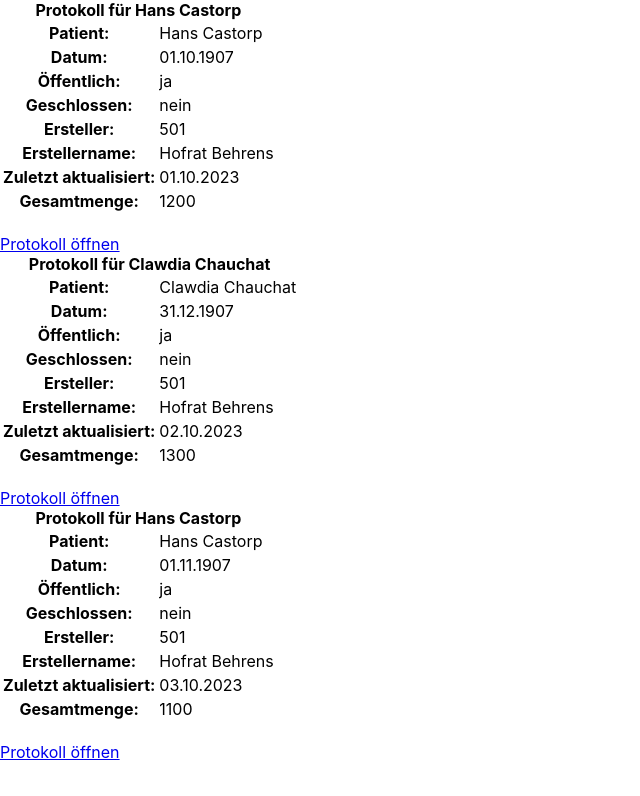
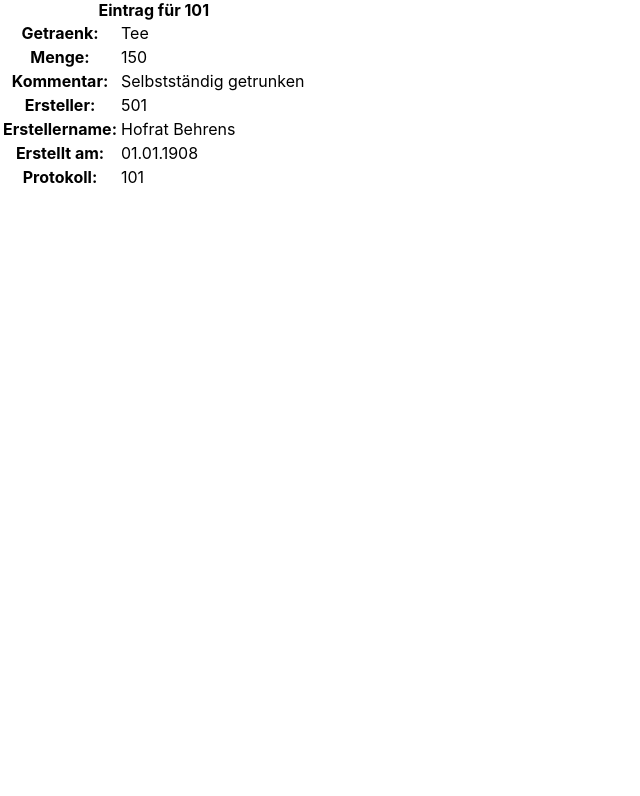
Before and after one commit to LuluStieper/spa-project, a React (Create React App) app: page /eintraege/1 in a window 1280 px wide. Shown: the top 796 px of the page, without its empty margins (0-640 px from the left). Built offline with nearby package versions, Linux system fonts and the light colour scheme.

Commit message:
PageEintrag

```diff
--- a/src/App.tsx
+++ b/src/App.tsx
@@ -26,7 +26,7 @@ function App() {
       <Routes>
         <Route path="/" element={<PageIndex />}/>
         <Route path="/protokoll/:protokollId" element={<PageProtokoll />}/>
-        <Route path="/eintrag/:eintragId"element={<PageEintrag />}/>
+        <Route path="/eintraege/:eintragId"element={<PageEintrag />}/>
         <Route path="/admin" element={<PageAdmin />}/>
         <Route path="/prefs" element={<PagePrefs />}/>
         <Route path="*" element={<PageIndex />} />
--- a/src/backend/api.ts
+++ b/src/backend/api.ts
@@ -49,13 +49,32 @@ export async function getProtokoll(protokollId: string): Promise<ProtokollResour
         try {
             const response = await fetch(`https://localhost:3000/protokoll/${protokollId}`);
             if (!response.ok) {
-                throw new Error(`Fehler beim Laden der Protokolle: ${response.statusText}`);
+                throw new Error(`Fehler beim Laden des Protokolles: ${response.statusText}`);
             }
             const data: ProtokollResource = await response.json();
             return data;
         } catch (error) {
-            console.error("Fehler beim Laden der Protokolle:", error);
+            console.error("Fehler beim Laden des Protokolles:", error);
             throw error;
         }
     }
 }
+
+export async function getEintrag(eintragId: string): Promise<EintragResource> {
+    if (process.env.REACT_APP_REAL_FETCH!=='true') {
+        await new Promise(r => setTimeout(r, 700));
+        return Promise.resolve(eintraege[0]);
+    } else {
+        try {
+            const response = await fetch(`https://localhost:3000/eintrag/${eintragId}`);
+            if (!response.ok) {
+                throw new Error(`Fehler beim Laden des Eintrags: ${response.statusText}`);
+            }
+            const data: EintragResource = await response.json();
+            return data;
+        } catch (error) {
+            console.error("Fehler beim Laden des Eintrags:", error);
+            throw error;
+        }
+    }
+}
--- /dev/null
+++ b/src/components/Eintrag.tsx
@@ -0,0 +1,48 @@
+import { EintragResource, ProtokollResource } from "../Resources";
+
+export function Eintrag (
+    props:  { eintrag: EintragResource }
+) {
+    const eintrag = props.eintrag;
+
+    return (
+        <div>
+
+            <table>
+                <caption><b>Eintrag für {eintrag.protokoll}</b></caption>
+                <tbody>
+                    <tr>
+                        <th>Getraenk:</th>
+                        <td>{eintrag.getraenk}</td>
+                    </tr>
+                    <tr>
+                        <th>Menge:</th>
+                        <td>{eintrag.menge}</td>
+                    </tr>
+                    <tr>
+                        <th>Kommentar:</th>
+                        <td>{eintrag.kommentar}</td>
+                    </tr>
+                    <tr>
+                        <th>Ersteller:</th>
+                        <td>{eintrag.ersteller}</td>
+                    </tr>
+                    <tr>
+                        <th>Erstellername:</th>
+                        <td>{eintrag.erstellerName}</td>
+                    </tr>
+                    <tr>
+                        <th>Erstellt am:</th>
+                        <td>{eintrag.createdAt}</td>
+                    </tr>
+                    <tr>
+                        <th>Protokoll:</th>
+                        <td>{eintrag.protokoll}</td>
+                    </tr>
+                </tbody>
+            </table>
+            <br />
+
+        </div>
+    )
+}
--- a/src/components/PageEintrag.tsx
+++ b/src/components/PageEintrag.tsx
@@ -1,3 +1,42 @@
+import { useEffect, useState } from "react";
+import { useParams } from "react-router-dom";
+import { EintragResource } from "../Resources";
+import { getEintrag } from "../backend/api";
+import { LoadingIndicator } from "./LoadingIndicator";
+import { Eintrag } from "./Eintrag";
+
 export function PageEintrag() {
-    return <div>PageEintrag</div>
+    const { eintragId } = useParams<{ eintragId: string }>();
+    const [eintrag, setEintrag] = useState<EintragResource | null>(null);
+    const [isLoading, setIsLoading] = useState(true);
+
+    useEffect(() => {
+        async function loadProtokoll() {
+            try {
+                if (eintragId) {
+                    const data = await getEintrag(eintragId);
+                    setEintrag(data);
+                    setIsLoading(false);
+                }
+            } catch (error) {
+                console.error("Protokoll konnte nicht geladen werden", error);
+            }
+        }
+        loadProtokoll();
+    }, [eintragId]);
+
+    if (isLoading) {
+        return <LoadingIndicator />;
+    }
+
+    if (!eintrag) {
+        return <div>Protokoll nicht gefunden</div>;
+    }
+
+    return (
+        <div>
+            <Eintrag eintrag={eintrag}></Eintrag>
+
+        </div>
+    );
 }
--- a/src/components/PageProtokoll.tsx
+++ b/src/components/PageProtokoll.tsx
@@ -36,7 +36,7 @@ export function PageProtokoll() {
     return (
         <div>
             <ProtokollDescription protokoll={protokoll} />
-            <Link to={`/eintraege/${protokoll.id}`}>Alle EIntraege</Link>
+            <Link to={`/eintraege/${protokoll.id}`}>Eintrag ansehen</Link>
         </div>
     );
 }
```
